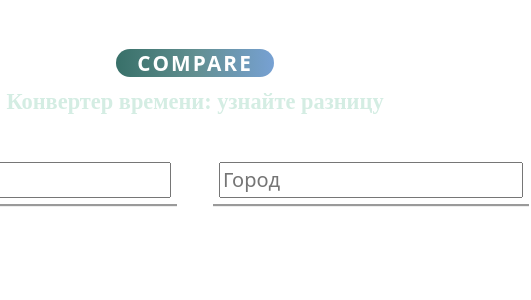
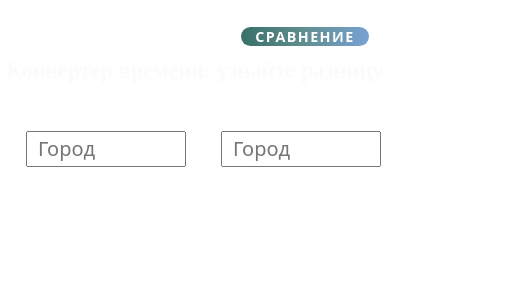
Before and after one commit to Tatyana97/ITgenio, a React (Create React App) app: page /compare in a window 390 px wide. Shown: the top 300 px of the page, 531 px wide, since content can reach past the window. Built offline with nearby package versions, Linux system fonts and the light colour scheme; a web font is replaced by a local one.

Commit message:
add fix and styles

```diff
--- a/package.json
+++ b/package.json
@@ -20,6 +20,7 @@
     "react-notifications-component": "^3.4.1",
     "react-router-dom": "^6.2.1",
     "react-scripts": "^3.0.1",
+    "react-search-input": "^0.11.3",
     "serve": "^13.0.2",
     "styled-components": "^5.3.3",
     "tinycolor": "^0.0.1",
--- a/src/Componets/Layout/Layout.js
+++ b/src/Componets/Layout/Layout.js
@@ -10,9 +10,9 @@ export const Layout = () => {
         <>
         <header>
             <nav>
-				<NavLink to="/" className={setActive}>HOME</NavLink>
-				<NavLink to="/conversion" className={setActive}>СONVERSION </NavLink>
-                <NavLink to="/compare" className={setActive}>СOMPARE</NavLink>
+				<NavLink to="/" className={setActive}>ГЛАВНАЯ</NavLink>
+				<NavLink to="/conversion" className={setActive}>ТАБЛИЦА </NavLink>
+                <NavLink to="/compare" className={setActive}>СРАВНЕНИЕ</NavLink>
 			</nav>
         </header>
 
--- a/src/Componets/MainPage/Main.css
+++ b/src/Componets/MainPage/Main.css
@@ -75,3 +75,18 @@ form.formTown {
 .infoWeath {
     font-weight: bold;
 }
+
+
+@media (max-width: 750px) {
+
+}
+
+@media (max-width: 520px) {
+    .formTown input[type="text"] {
+        width: 11em;
+    }
+    .bott {
+        font-size: 13px;
+            height: 3.88em;
+    }
+}
--- a/src/Componets/MainPage/components/quote.css
+++ b/src/Componets/MainPage/components/quote.css
@@ -12,7 +12,7 @@
 }
 
 .blockquote-5 h3 {
-    color: #b5ddc8;
+    color: #97c1ab;
     font-size: 15px;
     padding-top: 6px;
     display: block;
@@ -20,7 +20,7 @@
     text-align: center;
 }
 .blockquote-5 h2 {
-    color: #dcffed;
+    color: #ddfbec;
     font-size: 1.3em;
     text-align: center;
 }
@@ -52,7 +52,7 @@ p.itigenik_title {
     margin-top: 1em;
 }
 
-@media (max-width: 723px) {
+@media (max-width: 750px) {
     nav {
         text-align: center;
     }
@@ -61,3 +61,13 @@ p.itigenik_title {
         padding: 0em 1em;
     }
 }
+
+@media (max-width: 520px) {
+    nav {
+        font-size: 11px;
+        text-align: center;
+    }
+    nav a {
+        padding: 0em 1em;
+    }
+}
--- a/src/Componets/PackageСonversion/Сonversion.js
+++ b/src/Componets/PackageСonversion/Сonversion.js
@@ -69,7 +69,7 @@ export class Сonversion extends React.Component {
                             <p>{this.format.gf}</p>
                         </div>
                         <div className='tableStyle'>
-                              <input value={this.state.firstNumberIgf120} onChange={this.handleInputChange} />
+                              <input type='number' value={this.state.firstNumberIgf120} onChange={this.handleInputChange} />
                               <p>{Math.round((this.state.firstNumberIgf120 * 1.5)* 100)/ 100}</p>
                               <p>{Math.round((this.state.firstNumberIgf120 / 1.3)* 100)/ 100}</p>
                               <p>{Math.round(((this.state.firstNumberIgf120 * 1.5) * 2)* 100)/ 100}</p>
@@ -84,7 +84,7 @@ export class Сonversion extends React.Component {
                             <p>{this.format.gf}</p>
                         </div>
                         <div className='tableStyle'>
-                              <input value={this.state.firstNumberIgf60} onChange={this.handleInputChange1} />
+                              <input type='number' value={this.state.firstNumberIgf60} onChange={this.handleInputChange1} />
                               <p>{Math.round((this.state.firstNumberIgf60 / 1.5)* 100)/ 100}</p>
                               <p>{Math.round((this.state.firstNumberIgf60 / 2)* 100)/ 100}</p>
                               <p>{Math.round((this.state.firstNumberIgf60 * 2)* 100)/ 100}</p>
@@ -99,7 +99,7 @@ export class Сonversion extends React.Component {
                             <p>{this.format.gf}</p>
                         </div>
                         <div className='tableStyle'>
-                              <input value={this.state.firstNumberIF} onChange={this.handleInputChange2} />
+                              <input type='number' value={this.state.firstNumberIF} onChange={this.handleInputChange2} />
                               <p>{Math.round((this.state.firstNumberIF * 1.3)* 100)/ 100}</p>
                               <p>{Math.round((this.state.firstNumberIF * 2)* 100)/ 100}</p>
                               <p>{Math.round(((this.state.firstNumberIF * 2) * 2)* 100)/ 100}</p>
@@ -114,7 +114,7 @@ export class Сonversion extends React.Component {
                             <p>{this.format.if}</p>
                         </div>
                         <div className='tableStyle'>
-                              <input value={this.state.firstNumberGF} onChange={this.handleInputChange3} />
+                              <input type='number' value={this.state.firstNumberGF} onChange={this.handleInputChange3} />
                               <p>{Math.round((this.state.firstNumberGF / 2)* 100)/ 100}</p>
                               <p>{Math.round(((this.state.firstNumberGF / 2) / 1.5)* 100)/ 100}</p>
                               <p>{Math.round(((this.state.firstNumberGF / 2) / 2)* 100)/ 100}</p>
--- a/src/Componets/Сomparison/components/FormCompare.js
+++ b/src/Componets/Сomparison/components/FormCompare.js
@@ -41,7 +41,6 @@ export class FormCompare extends React.Component {
 
 			componentDidMount() {
 				if (this.state.oneCity != null) {
-					console.log('fdfdf');
 					setInterval(() => this.tick(), 1000)
 				}
 			  }
@@ -60,7 +59,6 @@ export class FormCompare extends React.Component {
 
 
 				let time = await getTimeCity(city);
-					//typeof(time.split(':')[0]) === 'number'
 					if (time) {
 						this.setState({
 						  secondCity: time,
@@ -79,22 +77,28 @@ export class FormCompare extends React.Component {
 
 
             render (){
+				console.log(this.state.oneCity)
+				console.log(this.state.secondCity)
                 return (
                     <div className='compareCity'>
                       <div className='form'>
-                               {/* {this.state.error? <Error err ={this.state.error}/>: null} */}
-
 
 							   <div className='form_city'>
                                 	<FormCyty1 cityMethod={this.getCity} />
-									<p>{this.state.oneCity}</p>
+									{this.state.oneCity != "aN:aN" ?
+									<p>{this.state.oneCity}</p>:
+									<p>Не найден город</p>
+								}
 								</div>
 								<div className='form_city'>
 									<FormCyty2 getCitySecond={this.getCitySecond} />
-                               	<p>{this.state.secondCity}</p>
+									{this.state.secondCity != "aN:aN" ?
+									<p>{this.state.secondCity}</p>:
+									<p>Не найден город</p>
+								}
 								</div>
                         </div>
-						{this.state.oneCity && this.state.secondCity ?
+						{this.state.oneCity != "aN:aN" && this.state.oneCity != null && this.state.secondCity != "aN:aN" && this.state.secondCity != null?
 							<TableCity
 							city1={this.state.oneCity}
 							city2={this.state.secondCity}
--- a/src/Componets/Сomparison/components/compare.css
+++ b/src/Componets/Сomparison/components/compare.css
@@ -3,7 +3,7 @@
     font-weight: bold;
     font-size: 1.4em;
     padding-top: 12px;
-    color: #d4ede3;
+    color: #fafbfb;
 }
 
 .form {
@@ -19,7 +19,6 @@
 
 input[type="text"] {
     margin: 0.3em;
-    /* box-shadow: 0px 1px 8px 0px rgb(0 0 0 / 78%); */
 }
 
 .formCity_style {
@@ -29,8 +28,21 @@ input[type="text"] {
 }
 
 .form_city p {
-    border-bottom: groove;
     font-weight: bold;
     font-size: 20px;
     margin: 2px;
 }
+.form_city input[type="text"] {
+    outline: none;
+    padding-left: 10px;
+}
+
+@media (max-width: 600px) {
+    .form_city {
+        font-size: 1px;
+        text-align: center;
+    }
+    .form_city input[type="text"] {
+        width: 8em;
+    }
+}
```
Also changed, not shown: 1 other file (tests, documents, lock files or other folders).
